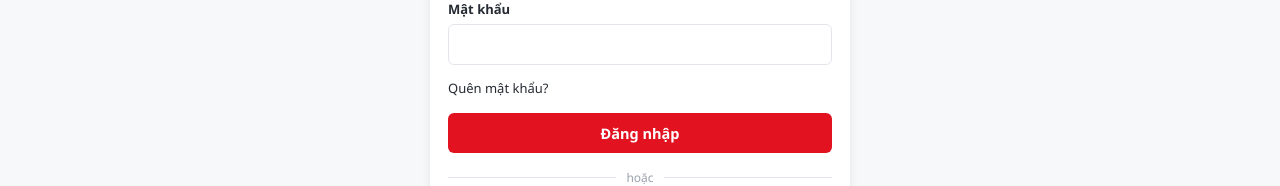
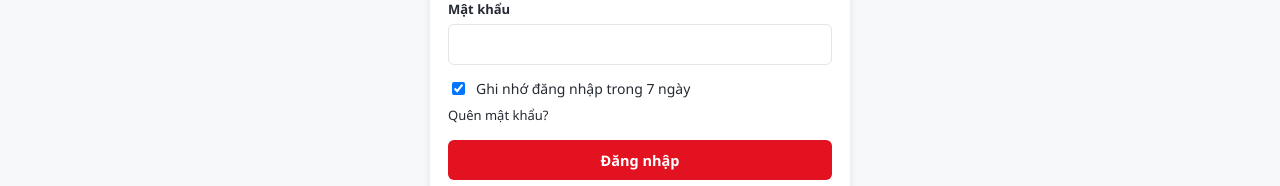
Before and after one commit to pine12-jpg/nhom11-gearvn-gaming, a React (Vite) app in the folder frontend/: page /dang-nhap in a window 1280 px wide. Shown: the part 335-521 px from the top of the page. Built offline with nearby package versions, Linux system fonts and the light colour scheme; no server answers.

Commit message:
Add remember me functionality to login form

```diff
--- a/frontend/src/pages/Login.jsx
+++ b/frontend/src/pages/Login.jsx
@@ -10,6 +10,7 @@ export default function Login() {
   const from = location.state?.from?.pathname || "/";
 
   const [form, setForm] = useState({ identifier: "", password: "" });
+  const [remember, setRemember] = useState(true);
   const [error, setError] = useState("");
   const [loading, setLoading] = useState(false);
   const [showGoogle, setShowGoogle] = useState(false);
@@ -19,7 +20,7 @@ export default function Login() {
     e.preventDefault();
     setError("");
     setLoading(true);
-    const r = await login(form.identifier, form.password);
+    const r = await login(form.identifier, form.password, remember);
     setLoading(false);
     if (r.ok) navigate(from, { replace: true });
     else setError(r.message);
@@ -51,6 +52,10 @@ export default function Login() {
               <input type="password" className="form-control" value={form.password} onChange={(e) => setForm((f) => ({ ...f, password: e.target.value }))} required />
             </div>
             {error && <div className="alert alert-error">{error}</div>}
+            <label style={{ display: "flex", alignItems: "center", gap: 8, fontSize: 14, cursor: "pointer", marginBottom: 8 }}>
+              <input type="checkbox" checked={remember} onChange={(e) => setRemember(e.target.checked)} />
+              Ghi nhớ đăng nhập trong 7 ngày
+            </label>
             <div className="flex justify-between items-center">
               <Link to="/quen-mat-khau" style={{ fontSize: 13 }}>Quên mật khẩu?</Link>
             </div>
```
